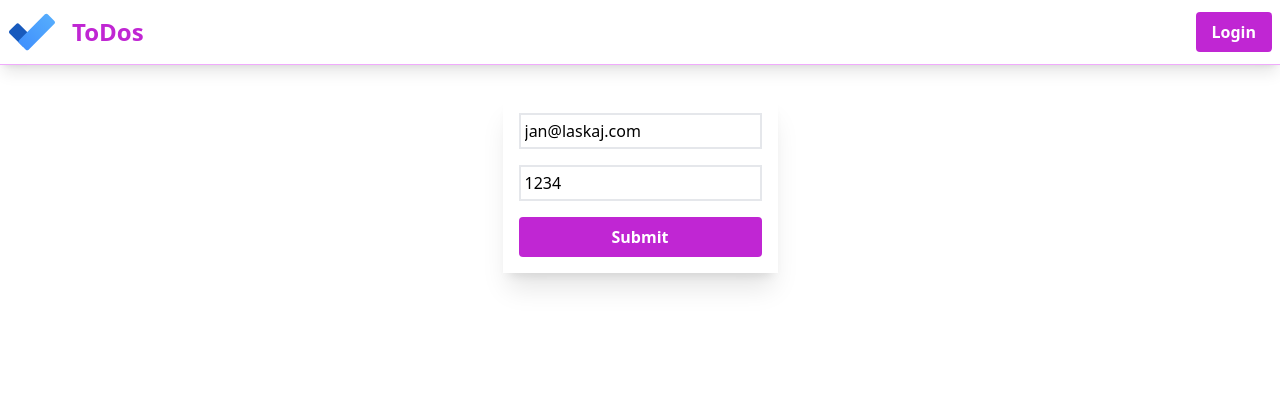
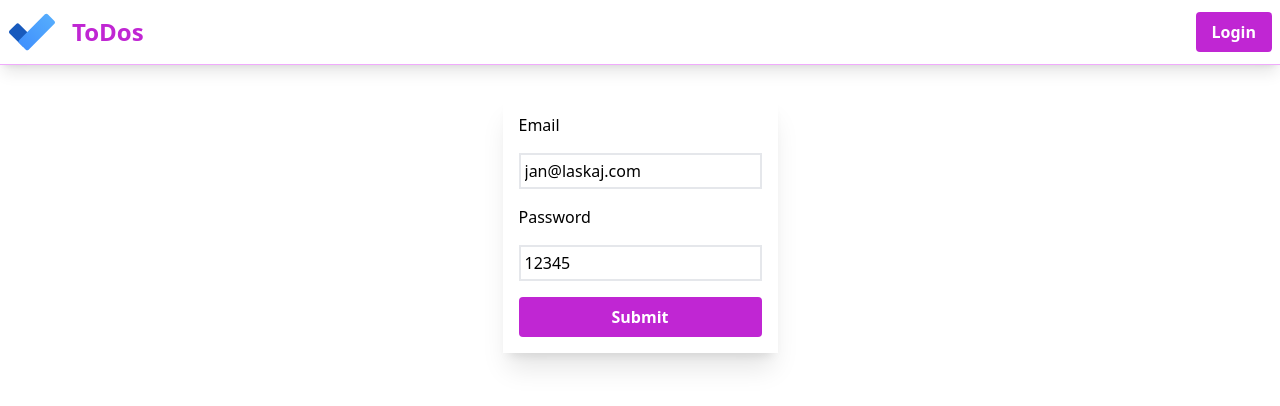
Before and after one commit to janlaskaj/todo-nestts, a Next.js app in the folder fe/: page /login in a window 1280 px wide. Shown: the top 406 px of the page. Built offline with nearby package versions, Linux system fonts and the light colour scheme.

Commit message:
add login

```diff
--- a/fe/components/Button.tsx
+++ b/fe/components/Button.tsx
@@ -1,14 +1,15 @@
 import React from 'react'
 
-type Props = {
+type Props = React.ButtonHTMLAttributes<HTMLButtonElement> & {
     text: string
     onClick?: () => void
 }
 
-export const Button: React.FC<Props> = ({ text, onClick }) => (
+export const Button: React.FC<Props> = ({ text, onClick, ...props }) => (
     <button
         className="px-4 py-2 rounded bg-fuchsia-600 hover:bg-fuchsia-700 transition-colors text-white font-bold"
         onClick={onClick}
+        {...props}
     >
         {text}
     </button>
--- /dev/null
+++ b/fe/components/LoginForm.tsx
@@ -0,0 +1,87 @@
+import React, { useState } from 'react'
+import { Formik, Form, Field } from 'formik'
+import { Button } from './Button'
+import { useMutation, useQuery } from 'react-query'
+import {
+    useLoginContext,
+    User,
+    useSetLoginContext,
+} from '../context/LoginContext'
+import jwt_decode from 'jwt-decode'
+import { useRouter } from 'next/router'
+
+export type LoginValues = {
+    email: string
+    password: string
+}
+
+type Props = {}
+
+export const LoginForm: React.FC<Props> = () => {
+    const [error, setError] = useState<string | null>(null)
+    const router = useRouter()
+    const user = useLoginContext()
+    const setUser = useSetLoginContext()
+
+    const { mutate, data } = useMutation(
+        (values: LoginValues) => {
+            return fetch('http://127.0.0.1:4000/auth/signin', {
+                headers: {
+                    Accept: 'application/json',
+                    'Content-Type': 'application/json',
+                },
+                method: 'POST',
+                body: JSON.stringify(values),
+            })
+        },
+        {
+            onSuccess: async (data) => {
+                const response: { access_token?: string; message?: string } =
+                    await data.json()
+
+                if (response.access_token) {
+                    const user: User = jwt_decode(response.access_token)
+                    setUser(user)
+                }
+
+                if (response.message) {
+                    setError(response.message)
+                }
+            },
+        }
+    )
+
+    if (user) router.push('/')
+
+    return (
+        <Formik<LoginValues>
+            initialValues={{
+                email: 'jan@laskaj.com',
+                password: '12345',
+            }}
+            onSubmit={(values) => {
+                mutate(values)
+            }}
+        >
+            <Form className="flex flex-col mt-4 p-4 gap-4 shadow-xl">
+                {error && <span className="text-red-500">{error}</span>}
+                <label htmlFor="email">Email</label>
+                <Field
+                    id="email"
+                    name="email"
+                    placeholder="email"
+                    className="border-2 p-1"
+                />
+
+                <label htmlFor="password">Password</label>
+                <Field
+                    id="password"
+                    name="password"
+                    placeholder="password"
+                    className="border-2 p-1"
+                />
+                <Button text="Submit" type="submit" />
+            </Form>
+        </Formik>
+    )
+}
--- a/fe/hooks/useLogin.ts
+++ /dev/null
@@ -1,29 +0,0 @@
-import { useMutation } from 'react-query'
-import jwt_decode from 'jwt-decode'
-import { User, useSetLoginContext } from '../context/LoginContext'
-
-export const useLogin = (email: string, password: string) => {
-    const setLogin = useSetLoginContext()
-
-    const mutation = useMutation(async () => {
-        try {
-            const res = await fetch('http://127.0.0.1:4000/auth/signin', {
-                headers: {
-                    Accept: 'application/json',
-                    'Content-Type': 'application/json',
-                },
-                method: 'POST',
-                body: JSON.stringify({ email, password }),
-            })
-
-            const body: { access_token: string } = await res.json()
-            const user = jwt_decode<User>(body.access_token)
-
-            setLogin(user)
-        } catch (error) {
-            return error
-        }
-    })
-
-    return mutation
-}
--- a/fe/package.json
+++ b/fe/package.json
@@ -9,6 +9,7 @@
     "lint": "next lint"
   },
   "dependencies": {
+    "formik": "^2.2.9",
     "jwt-decode": "^3.1.2",
     "next": "12.1.6",
     "react": "18.1.0",
--- a/fe/pages/login.tsx
+++ b/fe/pages/login.tsx
@@ -1,54 +1,18 @@
+import { useMutation } from 'react-query'
 import { NextPage } from 'next'
-import { useState } from 'react'
-import { useLogin } from '../hooks/useLogin'
+import { useRouter } from 'next/router'
 import { useLoginContext } from '../context/LoginContext'
-import { useRouter } from 'next/router'
-import { Button } from '../components/Button'
+import { LoginForm, LoginValues } from '../components/LoginForm'
 
 const LoginPage: NextPage = () => {
-    // TODO: make this not retarded
-    const [email, setEmail] = useState('jan@laskaj.com')
-    const [password, setPassword] = useState('1234')
     const router = useRouter()
-    const { mutate, data, error, isLoading }: any = useLogin(email, password)
     const user = useLoginContext()
 
     if (user) router.push('/')
 
-    if (isLoading) return <span>loading...</span>
-
-    console.log(email)
-    console.log(password)
-
     return (
         <div className="w-full flex flex-col justify-center items-center mt-4">
-            {error && <span className="text-red-600">error</span>}
-            {data?.message && (
-                <span className="text-red-600">{data?.message}</span>
-            )}
-            <form
-                onSubmit={(e) => e.preventDefault()}
-                className="flex flex-col mt-4 p-4 gap-4 shadow-xl"
-            >
-                <input
-                    type="text"
-                    value={email}
-                    onChange={(e) => setEmail(e.target.value)}
-                    className="border-2 p-1"
-                />
-                <input
-                    type="text"
-                    value={password}
-                    onChange={(e) => setPassword(e.target.value)}
-                    className="border-2 p-1"
-                />
-                <Button
-                    text="Submit"
-                    onClick={() => {
-                        mutate()
-                    }}
-                />
-            </form>
+            <LoginForm />
         </div>
     )
 }
```
Also changed, not shown: 1 other file (tests, documents, lock files or other folders).
